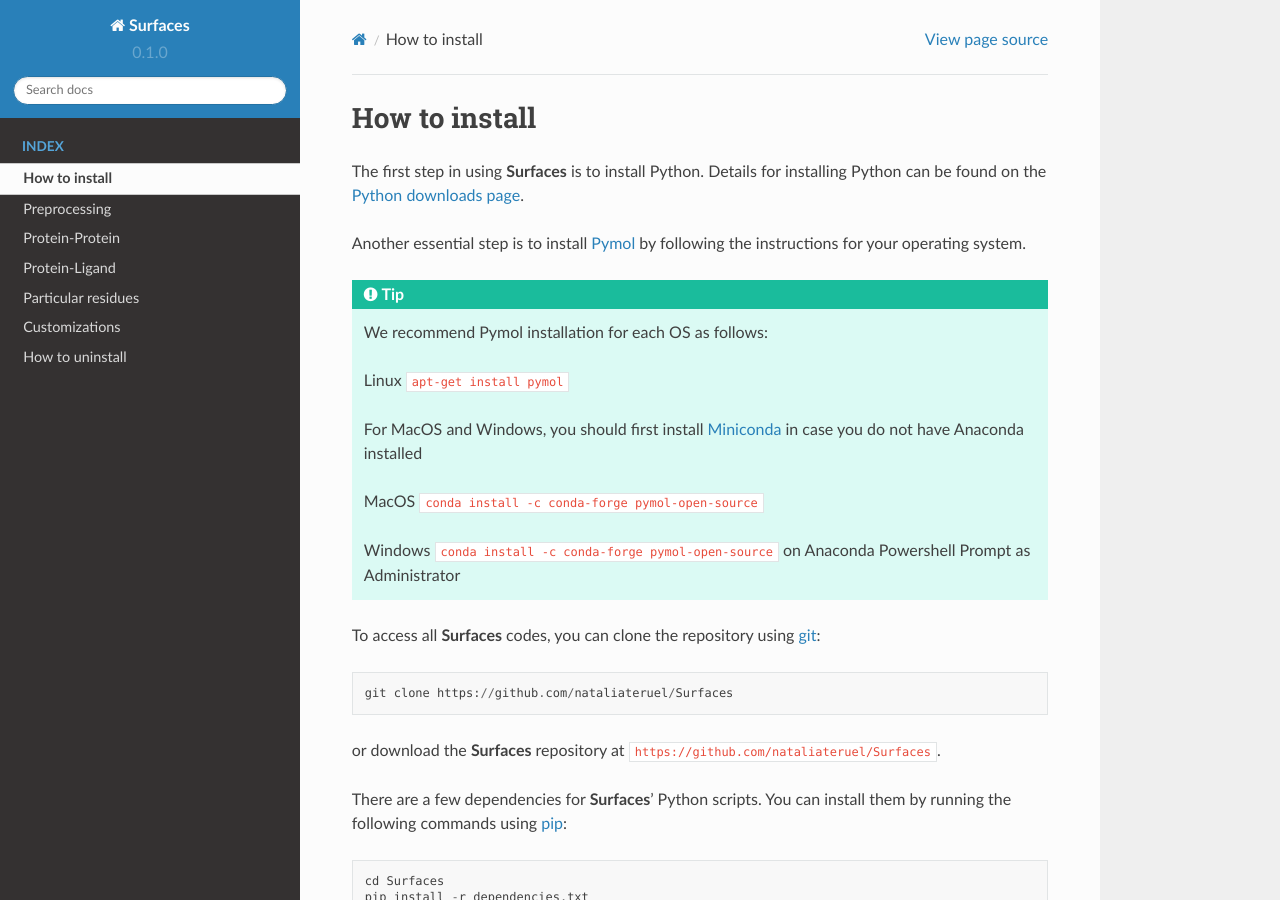
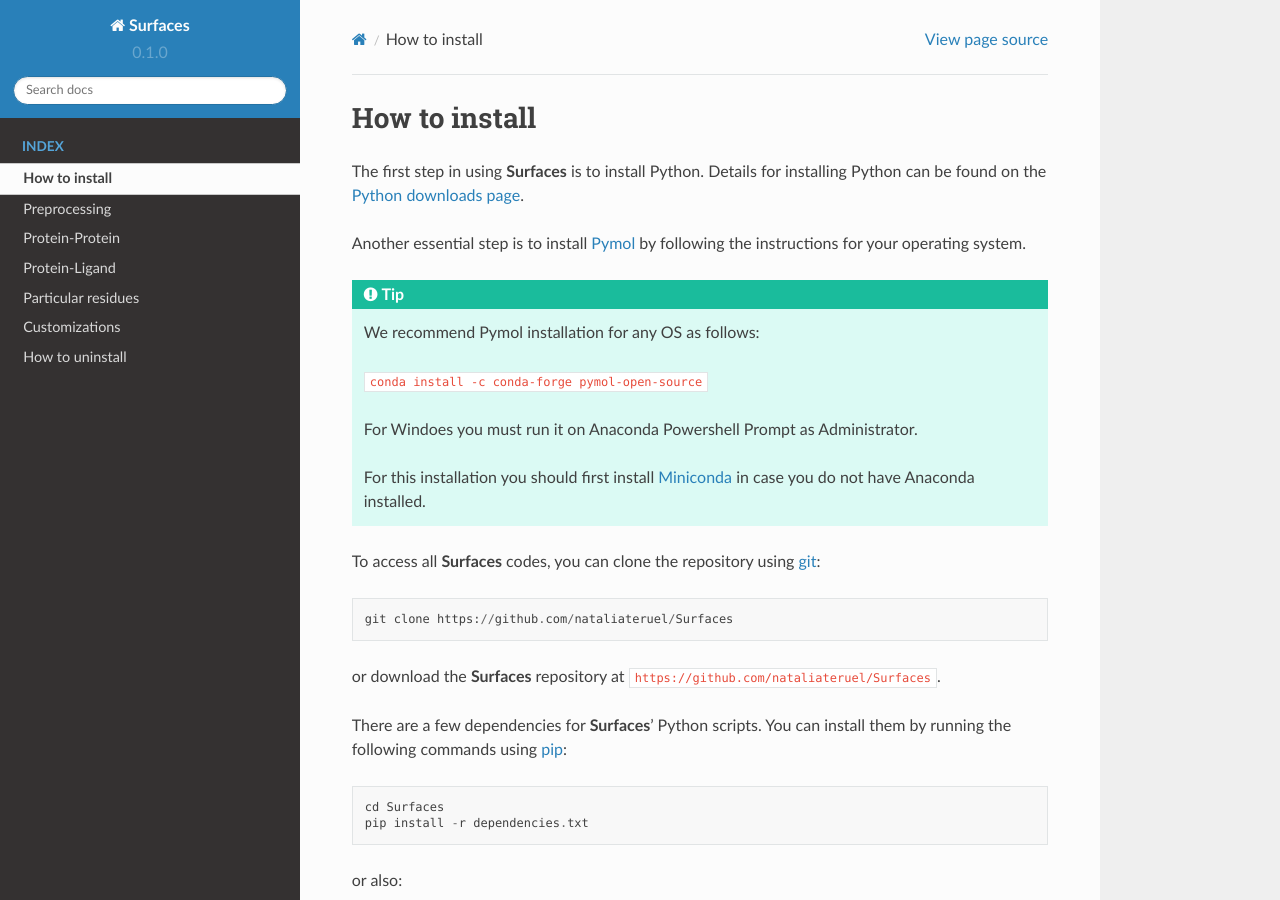
Before and after one commit to nataliateruel/Surfaces_tutorial, a Sphinx documentation site: the page built from docs/source/How_to_install.rst, in a window 1280 px wide and 900 px high. Built offline with Sphinx 7.4.7 and the Read the Docs theme 2.0.0, drawn with Linux system fonts in a browser that asks for light colours.

Commit message:
Update How_to_install.rst

```diff
--- a/docs/source/How_to_install.rst
+++ b/docs/source/How_to_install.rst
@@ -7,15 +7,13 @@ Another essential step is to install `Pymol <https://pymol.org/2/>`_ by followin
 
 .. tip::
 
-	We recommend Pymol installation for each OS as follows:
+	We recommend Pymol installation for any OS as follows:
 
-	Linux ``apt-get install pymol``
+	``conda install -c conda-forge pymol-open-source``
 
-	For MacOS and Windows, you should first install `Miniconda <https://docs.conda.io/en/latest/miniconda.html#linux-installers>`_ in case you do not have Anaconda installed
+	For Windoes you must run it on Anaconda Powershell Prompt as Administrator.
 
-	MacOS ``conda install -c conda-forge pymol-open-source``
-
-	Windows ``conda install -c conda-forge pymol-open-source`` on Anaconda Powershell Prompt as Administrator
+	For this installation you should first install `Miniconda <https://docs.conda.io/en/latest/miniconda.html#linux-installers>`_ in case you do not have Anaconda installed.
 
 
 To access all **Surfaces** codes, you can clone the repository using `git <https://github.com/git-guides/install-git>`_::
```
